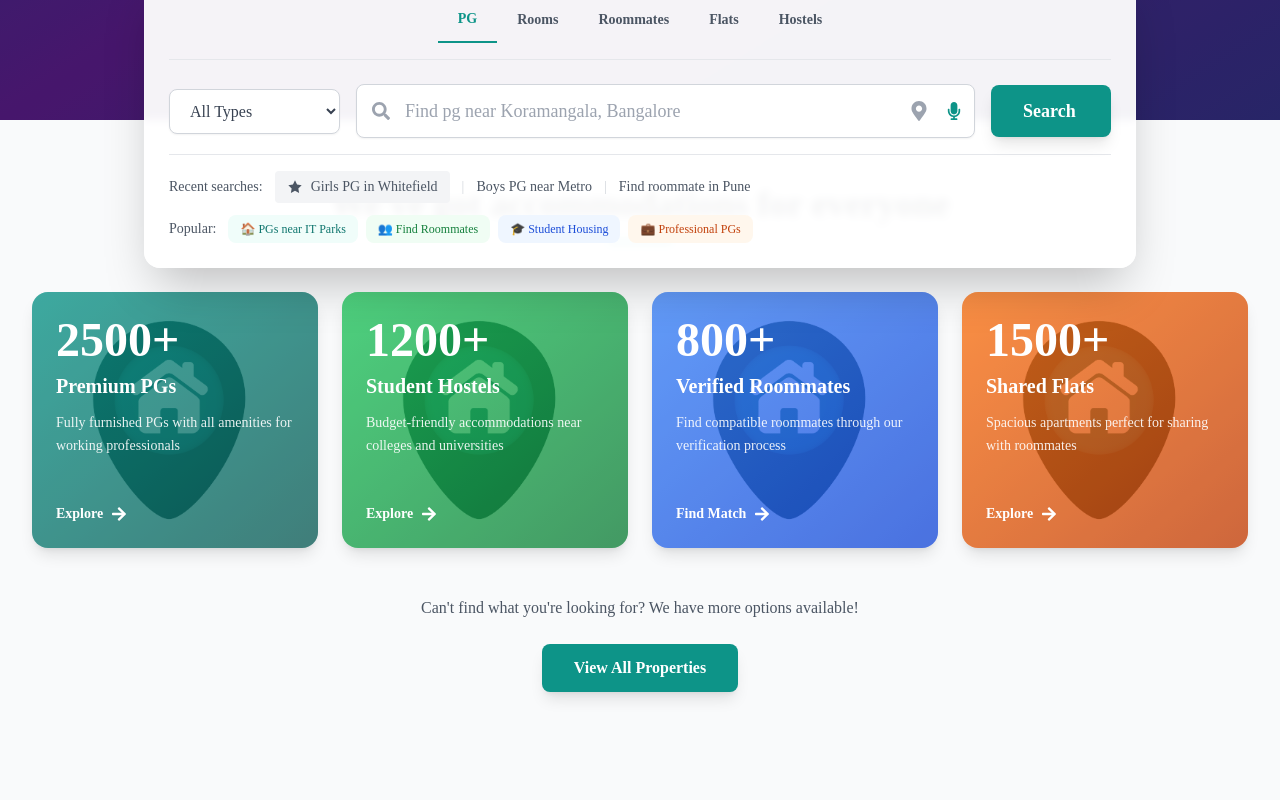
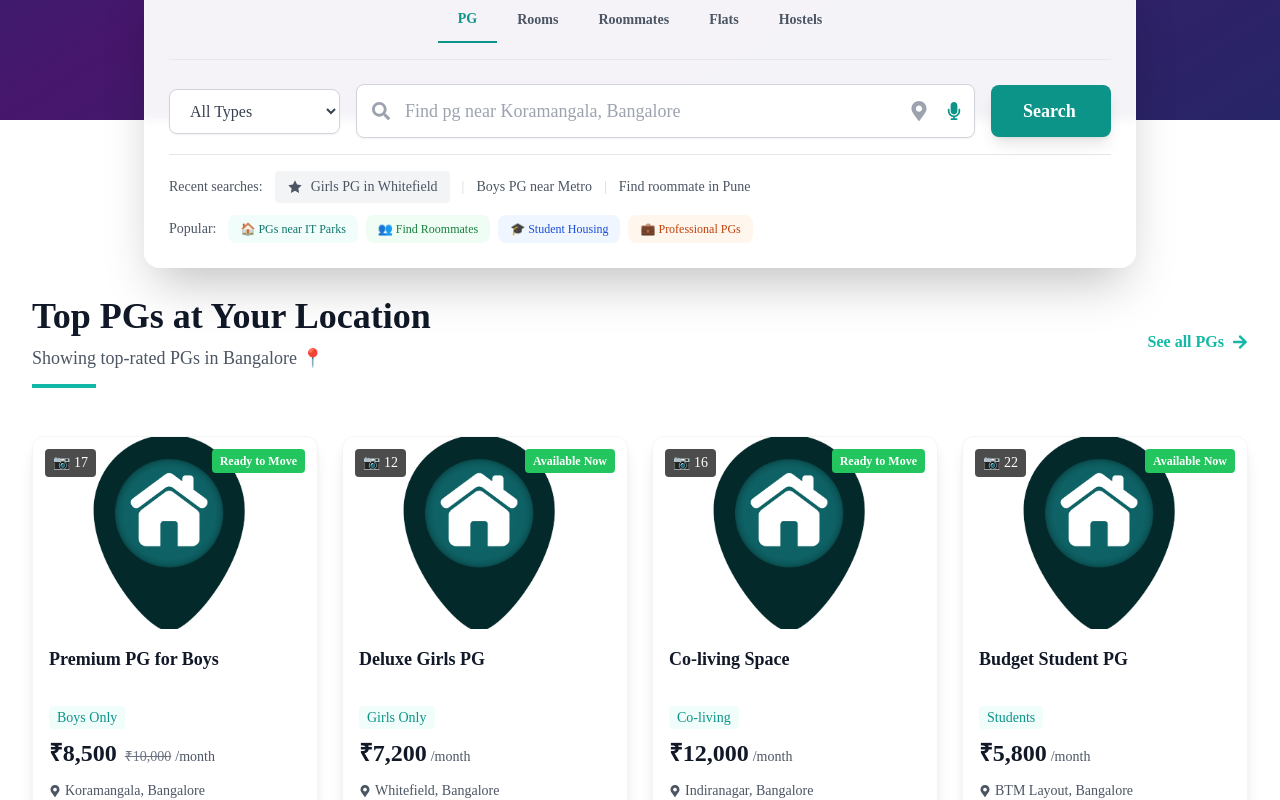
Before and after one commit to S-Thiru-Vikram/apanaghr-landing-page, a Next.js app: page / in a window 1280 px wide. Shown: the part 680-1480 px from the top of the page. Built offline with nearby package versions, Linux system fonts and the light colour scheme.

Commit message:
cards section

```diff
--- a/src/app/page.tsx
+++ b/src/app/page.tsx
@@ -2,7 +2,6 @@
 
 import HeroNew from '../components/HeroNew';
 import SearchBar from '../components/SearchBar';
-import PropertyShowcase from '../components/PropertyShowcase';
 import TopPlaces from '../components/TopPlaces';
 import RecommendedPGs from '../components/RecommendedPGs';
 import WhyApnaGhr from '../components/WhyApnaGhr';
@@ -18,14 +17,11 @@ export default function Home() {
         <HeroNew />
         <SearchBar />
       </section>
-      <section id="properties">
-        <PropertyShowcase />
+      <section id="recommended-pgs">
+        <RecommendedPGs />
       </section>
       <section id="top-places">
         <TopPlaces />
-      </section>
-      <section id="recommended-pgs">
-        <RecommendedPGs />
       </section>
       <section id="why-apanaghr">
         <WhyApnaGhr />
--- a/src/components/Navbar.tsx
+++ b/src/components/Navbar.tsx
@@ -19,7 +19,6 @@ const Navbar: React.FC = () => {
 
   const navItems: NavItem[] = [
     { name: 'Home', href: '#home' },
-    { name: 'Properties', href: '#properties' },
     { name: 'Top Places', href: '#top-places' },
     { name: 'Top PGs', href: '#recommended-pgs' },
     { name: 'Reviews', href: '#testimonials' },
--- a/src/components/RecommendedPGs.tsx
+++ b/src/components/RecommendedPGs.tsx
@@ -96,7 +96,7 @@ const RecommendedPGs: React.FC = () => {
   };
 
   return (
-    <section className="py-16 bg-white dark:bg-gray-900">
+    <section className="pt-44 pb-16 bg-white dark:bg-gray-900">
       <div className="max-w-7xl mx-auto px-4 sm:px-6 lg:px-8">
         {/* Section Header */}
         <div className="flex justify-between items-center mb-12">
```
